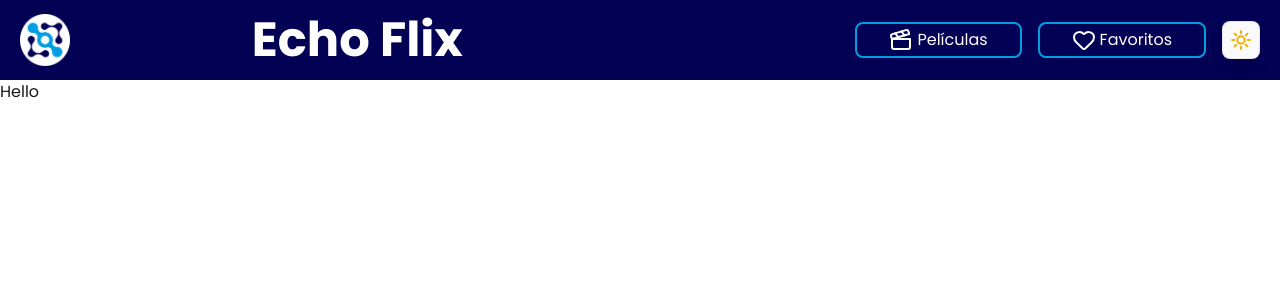
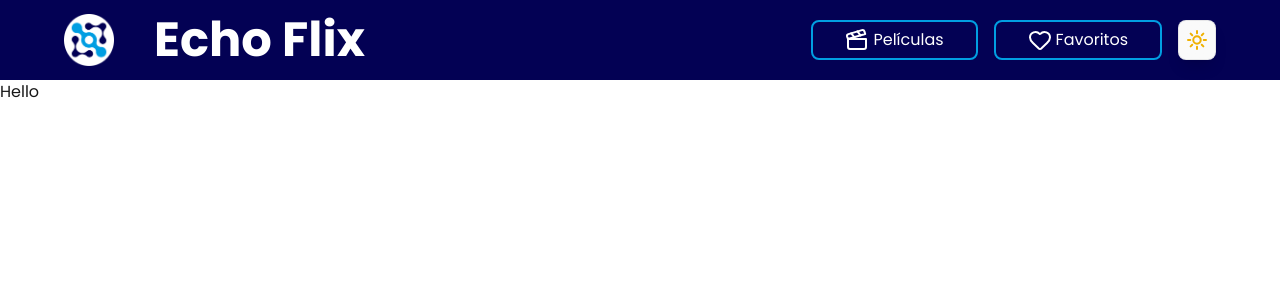
Before and after one commit to DarkKingpro10/echo-flix, a Next.js app: page / in a window 1280 px wide. Shown: the top 300 px of the page. Built offline with nearby package versions, Linux system fonts and the light colour scheme.

Commit message:
feat: Nav correcciones

```diff
--- a/src/components/layout/Nav.tsx
+++ b/src/components/layout/Nav.tsx
@@ -6,9 +6,9 @@ import NavList from "./NavList";
 
 export default function Nav() {
 	return (
-			<header className="w-full bg-primary px-5 py-2.5 h-[80px] flex items-center justify-between text-white relative overflow-hidden">
+		<header className="w-full bg-primary px-5 md:px-16 py-2.5 h-[80px] flex items-center justify-between text-white relative overflow-hidden">
 			{/** Logo */}
-				<div>
+			<div className="flex items-center md:gap-10">
 				<Link href="/">
 					<Image
 						src={logo}
@@ -19,11 +19,11 @@ export default function Nav() {
 						priority
 					/>
 				</Link>
+				<div className="text-4xl font-bold md:text-5xl md:static md:-translate-0 absolute left-1/2 -translate-x-1/2">
+					Echo Flix
+				</div>
 			</div>
 			{/** Titulo */}
-				<div className="absolute left-1/2 -translate-x-1/2 text-4xl font-bold md:text-5xl md:static">
-					Echo Flix
-				</div>
 			{/** Botón de cambio de tema y menu*/}
 			<div className="flex gap-4">
 				<NavList />
--- a/src/components/layout/NavLinkItem.tsx
+++ b/src/components/layout/NavLinkItem.tsx
@@ -8,7 +8,7 @@ export type NavLinkItemProps = {
 
 export default function NavLinkItem({ icon, label, path }: NavLinkItemProps) {
 	return (
-		<Link className="flex gap-1 bg-primary border-secondary border-2 px-8 py-1 rounded-lg hover:scale-[1.1] hover:bg-secondary hover:border-primary transition-all duration-500 " href={path}>
+		<Link className="flex gap-1 bg-primary border-secondary border-2 px-8 py-1.5 rounded-lg hover:scale-[1.1] hover:bg-secondary hover:border-primary transition-all duration-500 " href={path}>
 			{icon}
 			{label}
 		</Link>
--- a/src/components/layout/NavList.tsx
+++ b/src/components/layout/NavList.tsx
@@ -10,7 +10,7 @@ export default function NavList() {
 
 	return (
 		<nav className="flex items-center justify-center gap-4">
-			<ul className="flex space-x-4">
+			<ul className="md:flex space-x-4 hidden">
 				{routes.map(({ icon, label, path }, index) => (
 					<li key={index}>
 						<NavLinkItem path={path} label={label} icon={icon} />
```
Lines whose indentation alone changed are shown as unchanged.
